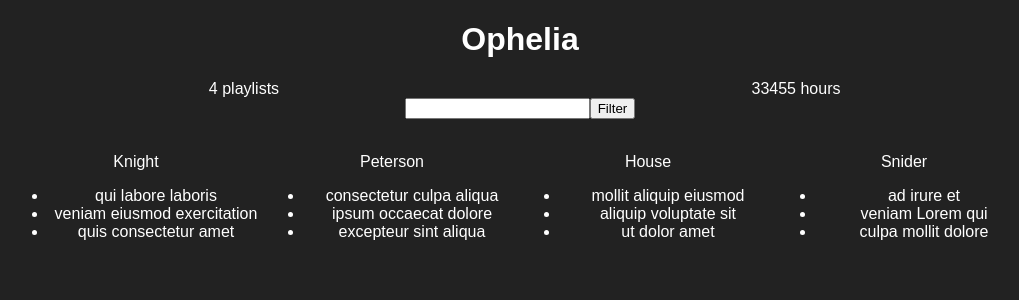
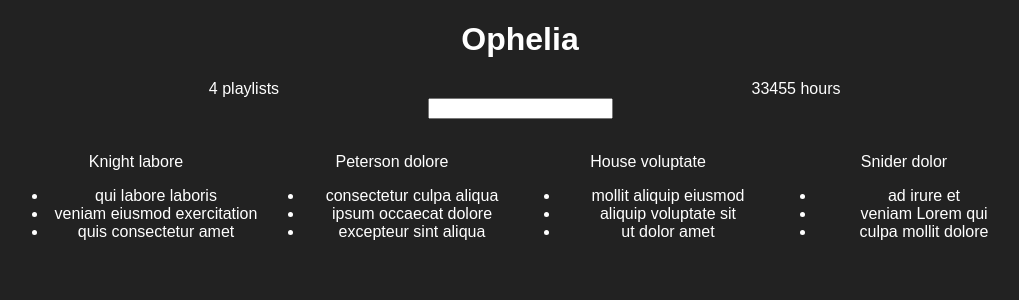
Before and after one commit to jamet-julien/reactplaylist, a React (Create React App) app: page / in a window 1280 px wide. Shown: the top 300 px of the page, without its empty margins (120-1139 px from the left). Built offline with nearby package versions, Linux system fonts and the light colour scheme.

Commit message:
filter data

```diff
--- a/src/App.js
+++ b/src/App.js
@@ -15,7 +15,7 @@ const fakeServerData = {
   },
   "playlists": [
     {
-      "name": "Knight",
+      "name": "Knight labore",
       "songs": [
         {
           "song": "qui labore laboris",
@@ -32,7 +32,7 @@ const fakeServerData = {
       ]
     },
     {
-      "name": "Peterson",
+      "name": "Peterson dolore",
       "songs": [
         {
           "song": "consectetur culpa aliqua",
@@ -49,7 +49,7 @@ const fakeServerData = {
       ]
     },
     {
-      "name": "House",
+      "name": "House voluptate",
       "songs": [
         {
           "song": "mollit aliquip eiusmod",
@@ -66,7 +66,7 @@ const fakeServerData = {
       ]
     },
     {
-      "name": "Snider",
+      "name": "Snider dolor",
       "songs": [
         {
           "song": "ad irure et",
@@ -130,8 +130,7 @@ class Filter extends Component{
     }
     return (
      <div style={style}>
-       <input type="text"/>
-       <button>Filter</button>
+        <input type="text" onKeyUp={({ target }) => this.props.onFilter(target.value)}/>
      </div>
     )
   }
@@ -165,14 +164,20 @@ class App extends Component {
   constructor(){
     super();
     this.state = {
-      serverData : {}
+      serverData : {},
+      filterSlug : ''
     }
   }
 
   componentDidMount() {
     setTimeout(()=>{
       this.setState({ serverData: fakeServerData });
+    }, 1000)
+/*
+    setTimeout(() => {
+      this.setState({ filterSlug: 'ore' });
     }, 2000)
+*/
   }
 
 
@@ -182,14 +187,17 @@ class App extends Component {
       color    : 'red',
       fontSize : '50px'
     };
-    if (this.state.serverData.playlists){
+
+    let playlistRender = this.state.serverData.user ? this.state.serverData.playlists.filter(({ name }) => name.toLowerCase().includes(this.state.filterSlug.toLowerCase())) : [];
+
+    if (this.state.serverData.user ){
       return (
         <div className="App">
           <Title name={this.state.serverData.user.name}/>
-          <PlaylistCounter playlists={this.state.serverData.playlists}/>
-          <HourCounter playlists={this.state.serverData.playlists}/>
-          <Filter/>
-          {this.state.serverData.playlists.map( ({name,songs},index) => <Playlist key={index} name={name} songs={songs}/>)}
+          <PlaylistCounter playlists={playlistRender}/>
+          <HourCounter playlists={playlistRender}/>
+          <Filter onFilter={el => this.setState({ filterSlug: el })}/>
+          {playlistRender.map( ({name,songs},index) => <Playlist key={index} name={name} songs={songs}/>)}
         </div>
       );
     }else{
```
